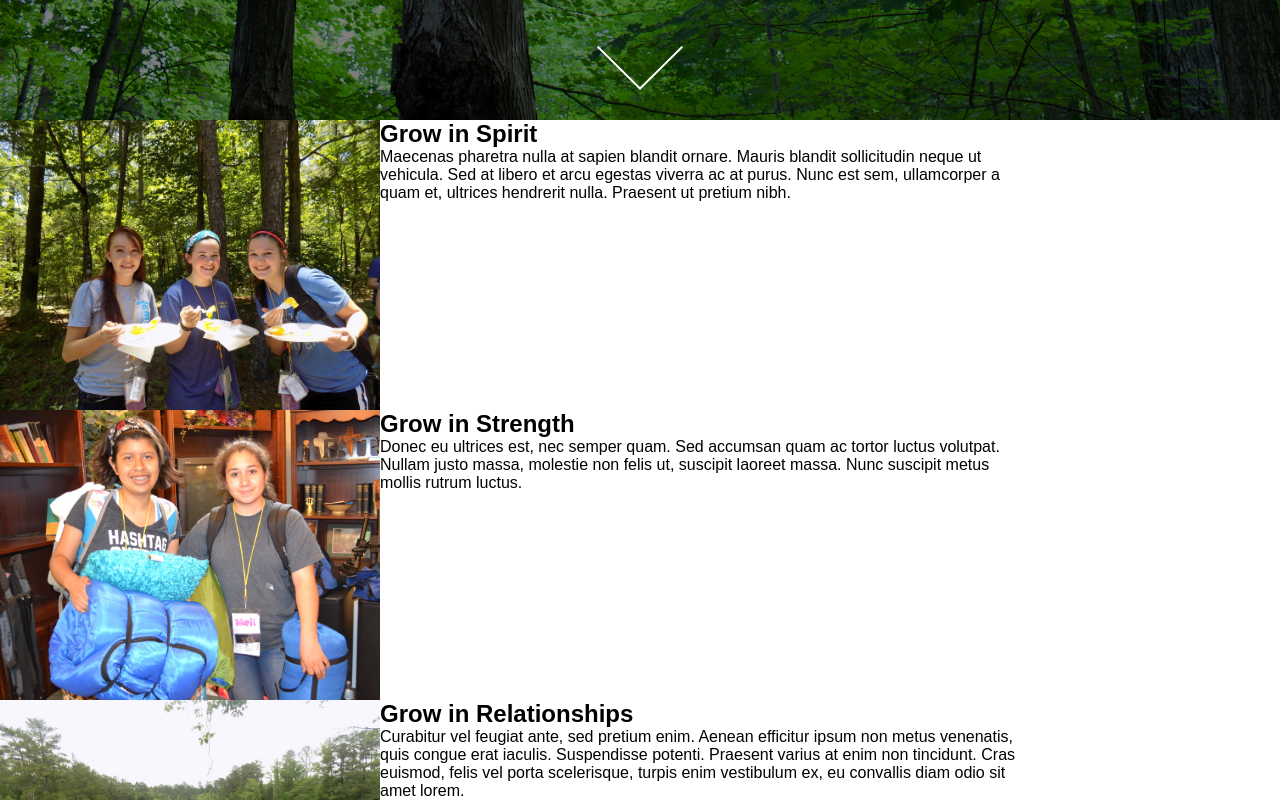
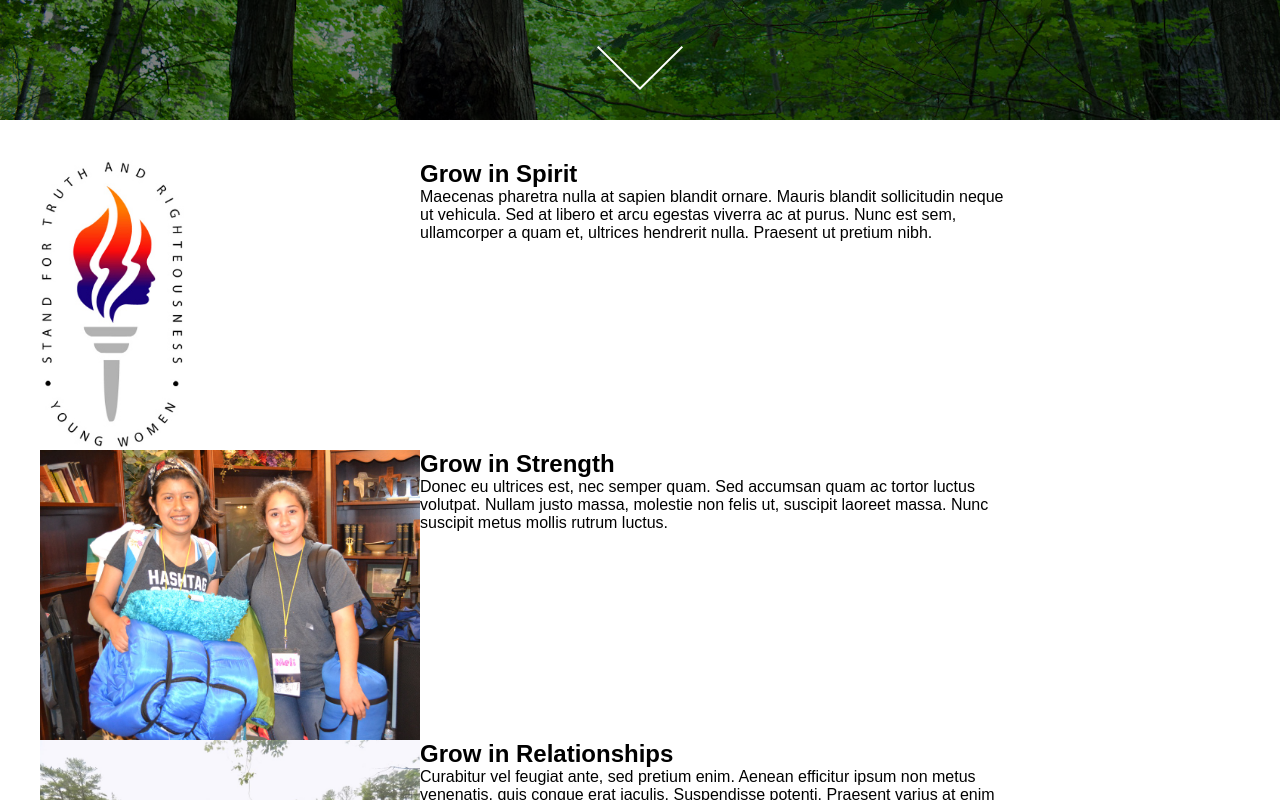
Before and after one commit to samuraijane/girls-camp, a React (Create React App) app: page / in a window 1280 px wide. Shown: the part 680-1480 px from the top of the page. Built offline with nearby package versions, Linux system fonts and the light colour scheme; what webfontloader would draw is missing.

Commit message:
Make general commit

```diff
--- a/src/main/index.js
+++ b/src/main/index.js
@@ -2,7 +2,7 @@ import React, { Component } from 'react';
 import {connect} from 'react-redux';
 
 import Clips from '../clips';
-import './style.css';
+import Style from './style.js';
 
 import { Link, DirectLink, Element , Events, animateScroll as scroll, scrollSpy, scroller } from 'react-scroll'
 
@@ -19,9 +19,9 @@ class Main extends Component {
 
     return (
       <Element name="clips">
-        <ul>
+        <Style.wrapper>
           {clips}
-        </ul>
+        </Style.wrapper>
       </Element>
     );
   }
--- a/src/main/style.css
+++ /dev/null
@@ -1,3 +0,0 @@
-ul {
-  list-style-type: none;
-}
--- /dev/null
+++ b/src/main/style.js
@@ -0,0 +1,12 @@
+// MAIN
+
+import styled from "styled-components";
+
+const Style = {
+  wrapper: styled.ul`
+    list-style-type: none;
+    padding: 40px;
+  `
+}
+
+export default Style;
--- a/src/navigation/index.js
+++ b/src/navigation/index.js
@@ -7,21 +7,30 @@ import { Link, DirectLink, Element , Events, animateScroll as scroll, scrollSpy,
 
 class Navigation extends Component {
   constructor(props) {
-    super(props)
+    super(props);
+    this.state = { width: '0', height: '0' };
     this.handleClick = this.handleClick.bind(this);
+    this.updateWindowDimensions = this.updateWindowDimensions.bind(this);
   }
 
   handleClick() {
     this.props.dispatch(loginUser(this.props.loggedIn));
   }
 
+  updateWindowDimensions() {
+    this.setState({ width: window.innerWidth, height: window.innerHeight });
+    console.log(window.innerWidth, window.innerHeight);
+  }
+
   componentDidMount() {
+    this.updateWindowDimensions();
     Events.scrollEvent.register('begin', function() {
       console.log("begin", arguments);
     });
     Events.scrollEvent.register('end', function() {
       console.log("end", arguments);
     });
+    window.addEventListener('resize', this.updateWindowDimensions);
   }
 
   scrollTo() {
@@ -60,6 +69,7 @@ class Navigation extends Component {
   componentWillUnmount() {
     Events.scrollEvent.remove('begin');
     Events.scrollEvent.remove('end');
+    window.removeEventListener('resize', this.updateWindowDimensions);
   }
 
   render() {
@@ -74,7 +84,7 @@ class Navigation extends Component {
               <Style.item><a onClick={this.handleClick}>Login</a></Style.item>
             </Style.navs>
           </Style.box>
-          <a><Link to="clips" spy={true} smooth={true} duration={500}><Style.arrow src={arrow} /></Link></a>
+          <Link to="clips" spy={true} smooth={true} duration={500}><Style.arrow src={arrow} /></Link>
         </Style.imageW>
 
       </div>
--- a/src/reducers/index.js
+++ b/src/reducers/index.js
@@ -4,13 +4,14 @@ import breakfast from '../img/breakfast.jpg';
 import girls from '../img/girls.jpg';
 import lake from '../img/lake.jpg';
 import smiles from '../img/smiles.jpg';
+import logo from '../img/logo.jpg';
 
 const initialState = {
   clips: [
     {
       title: 'Grow in Spirit',
       summary: 'Maecenas pharetra nulla at sapien blandit ornare. Mauris blandit sollicitudin neque ut vehicula. Sed at libero et arcu egestas viverra ac at purus. Nunc est sem, ullamcorper a quam et, ultrices hendrerit nulla. Praesent ut pretium nibh.',
-      image: breakfast
+      image: logo
     },
     {
       title: 'Grow in Strength',
```
Also changed, not shown: src/img/logo.jpg (added).
